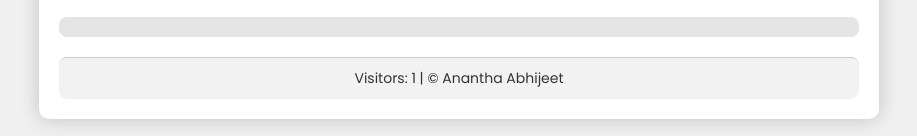
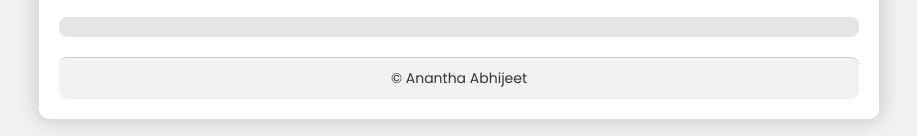
Before and after one commit to abhizeet17/cgpa, a plain HTML site: page cgpa.html in a window 1280 px wide. Shown: the part 1374-1510 px from the top of the page, without its empty margins (181-1098 px from the left). Drawn offline with Linux system fonts and the light colour scheme.

Commit message:
Update cgpa.html

```diff
--- a/cgpa.html
+++ b/cgpa.html
@@ -392,13 +392,10 @@
         </form>
         <div id="result"></div>
         <div class="footer">
-            <span id="visitorCount">Visitors: 0</span> | &copy; Anantha Abhijeet
+             &copy; Anantha Abhijeet
         </div>
     </div>
     <script>
-        let visitorCount = localStorage.getItem('visitorCount') || 0;
-        document.getElementById('visitorCount').innerText = `Visitors: ${++visitorCount}`;
-        localStorage.setItem('visitorCount', visitorCount);
 
         function toggleDarkMode() {
             const body = document.body;
```
